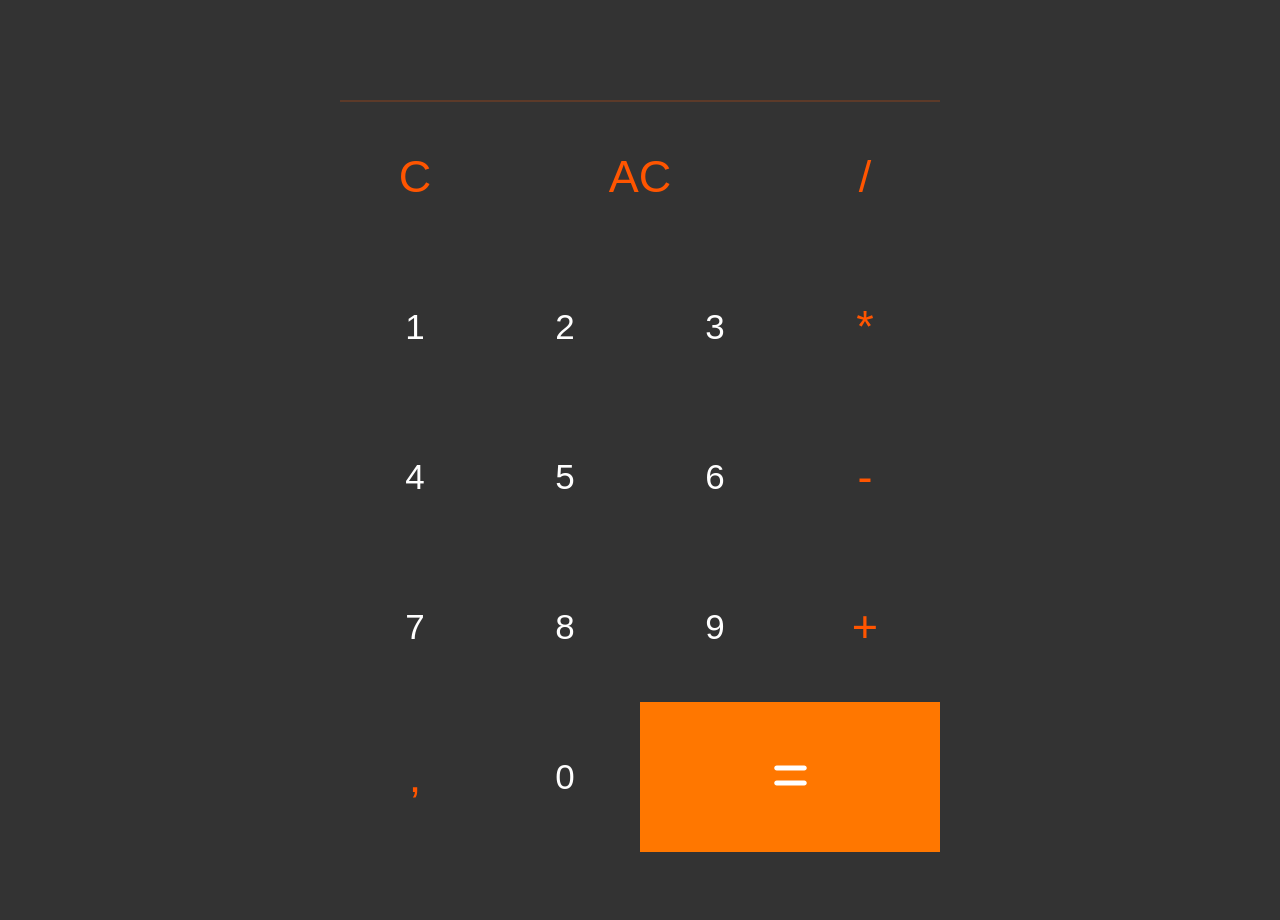
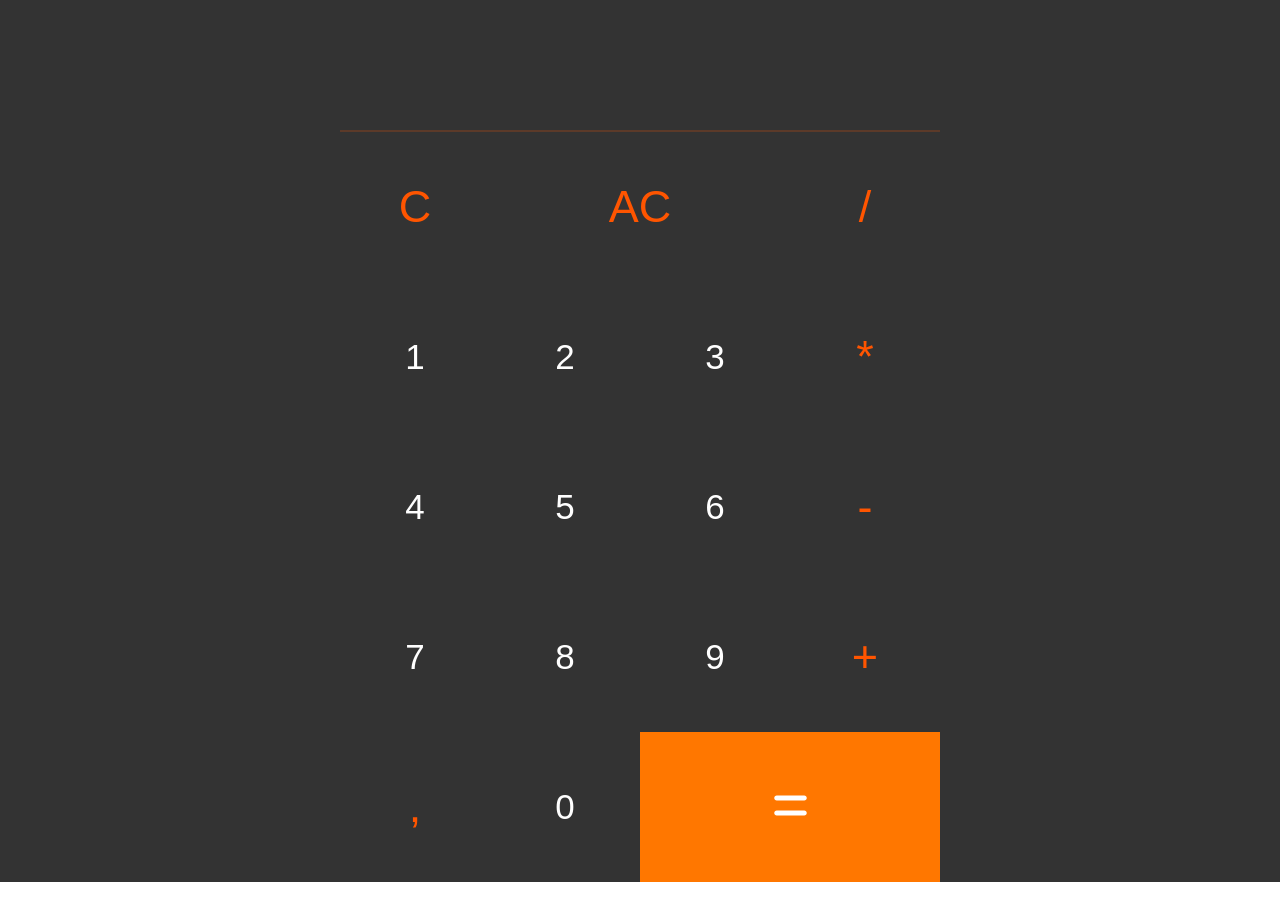
Before and after one commit to edcaetanoguedes/calculator, a Next.js app: page / in a window 1280 px wide. Shown: the top 920 px of the page. After the commit the page ends 882 px from the top, so only its background shows below. Built offline with nearby package versions, Linux system fonts and the light colour scheme.

Commit message:
Layout: aprimoramento do layout responsivo [responsive layout improvement]

```diff
--- a/package.json
+++ b/package.json
@@ -16,7 +16,8 @@
     "@fortawesome/react-fontawesome": "^0.2.0",
     "next": "14.1.4",
     "react": "^18",
-    "react-dom": "^18"
+    "react-dom": "^18",
+    "should": "^13.2.3"
   },
   "devDependencies": {
     "eslint": "^8",
--- a/styles/Home.module.css
+++ b/styles/Home.module.css
@@ -6,6 +6,8 @@
   display: flex;
   flex-direction: column;
   flex: 1;
+
+  padding-top: 10px;
 }
 
 .visor {
@@ -16,7 +18,8 @@
 .visor .result {
   text-align: right;
   color: #f50;
-  min-height: 30px;
+  min-height: 50px;
+  padding: 0 10px;
 }
 
 .visor .expression {
@@ -25,6 +28,7 @@
 
 .visor .result {
   font-size: 42px;
+  min-height: 70px;
 }
 
 .calculator .middle {}
@@ -80,7 +84,5 @@
   .calculator {
     width: var(--width-standard-90);
     max-width: var(--max-width-standard-90);
-    margin: var(--margin-auto-center);
-
   }
 }
--- a/styles/globals.css
+++ b/styles/globals.css
@@ -17,17 +17,13 @@ body::-webkit-scrollbar {
   width: 0;
 }
 
-header {
-  min-height: 5vh;
+header {}
+
+main {
+  min-height: 100vh;
 }
 
-main {
-  min-height: 85vh;
-}
-
-footer {
-  min-height: 10vh;
-}
+footer {}
 
 .layout {
   background-color: #333;
```
Also changed, not shown: 1 other file (tests, documents, lock files or other folders).
